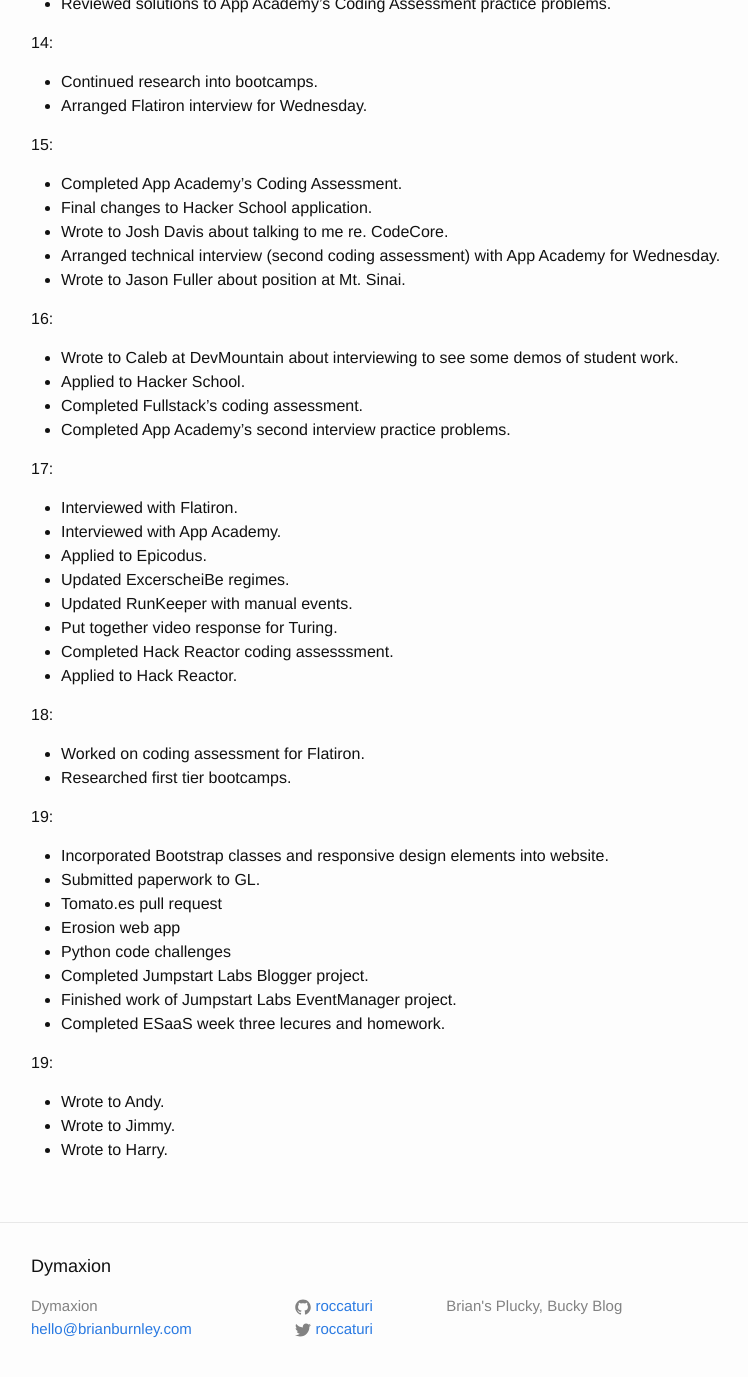
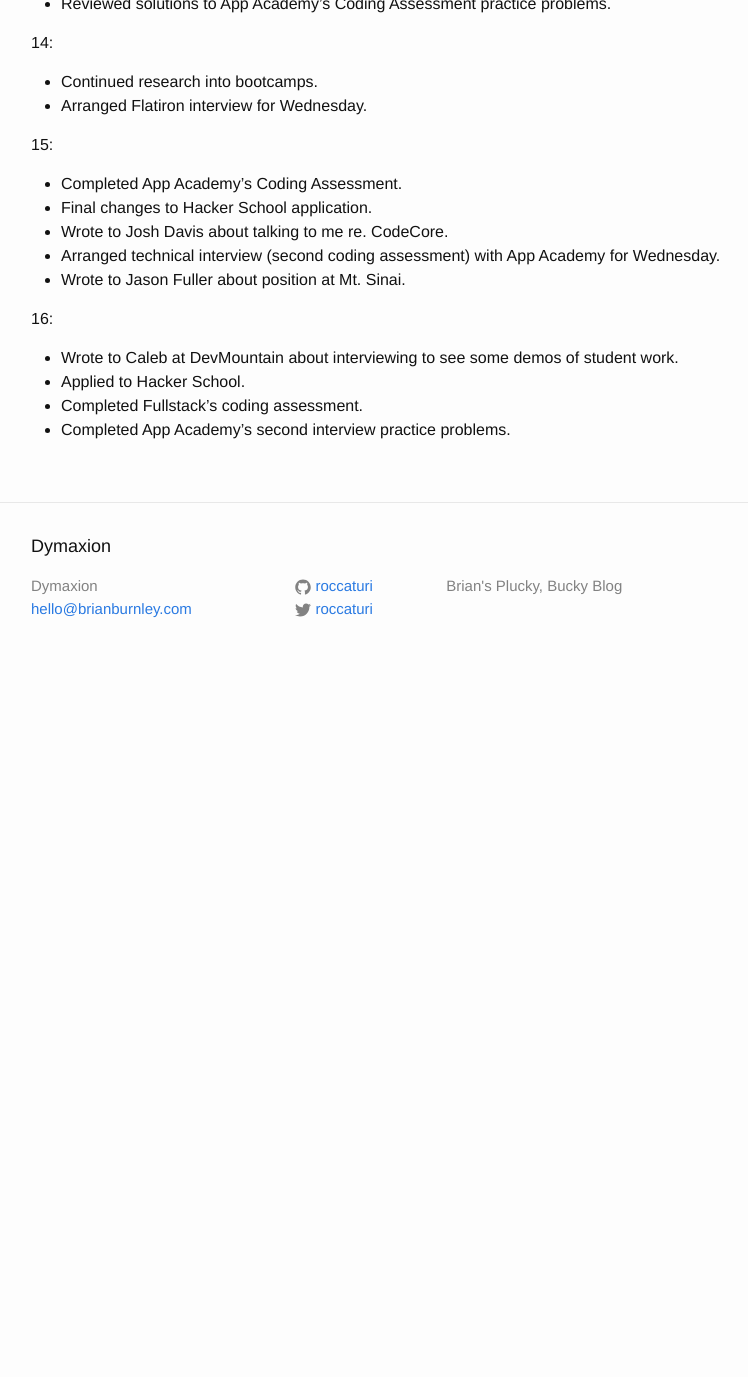
Before and after one commit to roccaturi/roccaturi.github.io, a Jekyll site: the page built from _posts/2014-12-01-journal.md, in a window 1280 px wide and 1400 px high, scrolled down 931 px. Shown: the top 1377 px of the window, without its empty margins (239-987 px from the left). Built offline with Jekyll 4.4.1, drawn with Linux system fonts in a browser that asks for light colours; Markdown is read by kramdown in place of the engine named in the settings; after the commit the page ends 1611 px from its top, so only the background shows below that.

Commit message:
Updated 12-2014 entry and created 03-2015 entry.

```diff
--- a/_posts/2014-12-01-journal.md
+++ b/_posts/2014-12-01-journal.md
@@ -51,32 +51,3 @@ categories: journal
 * Applied to Hacker School.
 * Completed Fullstack's coding assessment.
 * Completed App Academy's second interview practice problems.
-
-17:
-+ Interviewed with Flatiron.
-+ Interviewed with App Academy.
-+ Applied to Epicodus.
-+ Updated ExcerscheiBe regimes.
-+ Updated RunKeeper with manual events.
-+ Put together video response for Turing.
-+ Completed Hack Reactor coding assesssment.
-+ Applied to Hack Reactor.
-
-18:
-* Worked on coding assessment for Flatiron.
-* Researched first tier bootcamps.
-
-19:
-+ Incorporated Bootstrap classes and responsive design elements into website.
-+ Submitted paperwork to GL.
-+ Tomato.es pull request
-+ Erosion web app
-+ Python code challenges
-+ Completed Jumpstart Labs Blogger project.
-+ Finished work of Jumpstart Labs EventManager project.
-+ Completed ESaaS week three lecures and homework.
-
-19:
-+ Wrote to Andy.
-+ Wrote to Jimmy.
-+ Wrote to Harry.
```
Also changed, not shown: _posts/2015-03-01-journal.md (added, +11 -0 lines).
